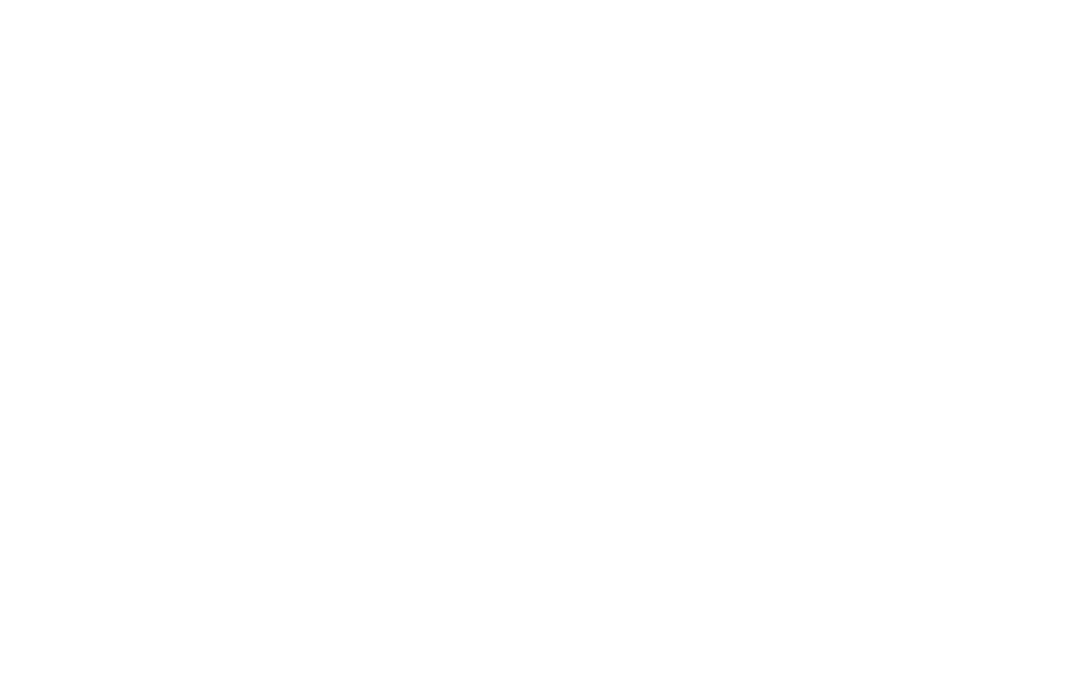
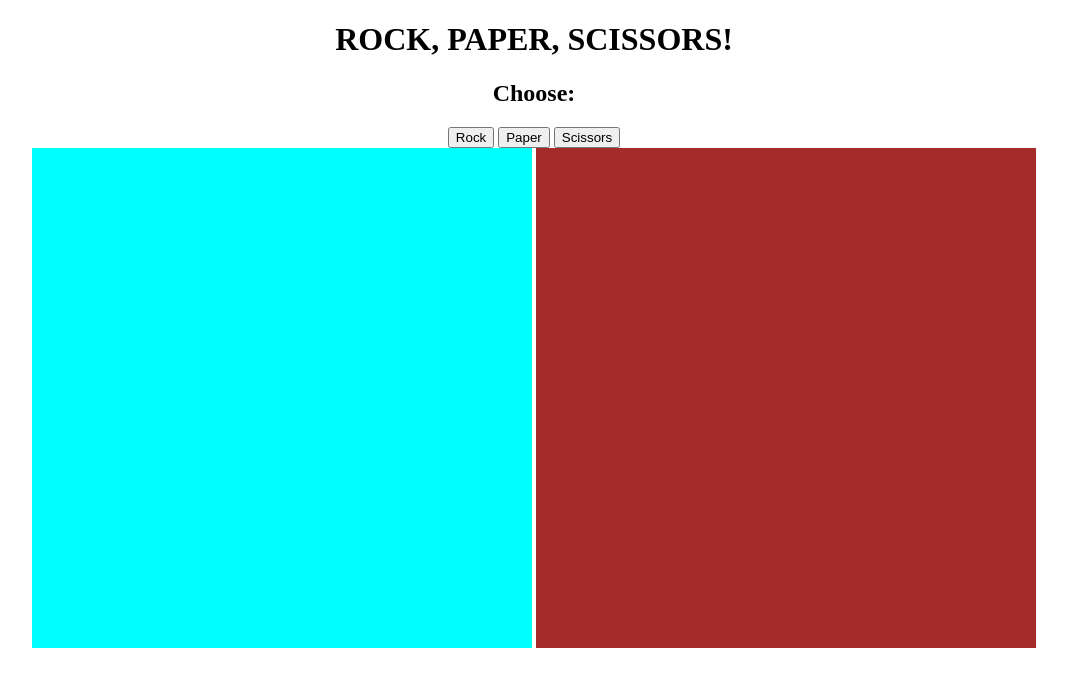
Before and after one commit to LucaNoah/rock-paper-scissors, a plain HTML site: page index.html in a window 1280 px wide. Shown: the whole page, without its empty margins (106-1173 px from the left). Drawn offline with Linux system fonts and the light colour scheme.

Commit message:
add html: header, choose div, game div, and test wise css for the player1 & player2 divs

```diff
--- a/assets/css/style.css
+++ b/assets/css/style.css
@@ -0,0 +1,19 @@
+body {
+  text-align: center;
+}
+
+#player1 {
+  background-color: aqua;
+  width: 500px;
+  height: 500px;
+  display: inline-block;
+  text-align: center;
+}
+
+#player2 {
+  background-color: brown;
+  width: 500px;
+  height: 500px;
+  display: inline-block;
+  text-align: center;
+}
--- a/index.html
+++ b/index.html
@@ -9,6 +9,21 @@
   <title>Document</title>
 </head>
 <body>
+  <header>
+    <h1 class="heading">ROCK, PAPER, SCISSORS!</h1>
+  </header>
+
+  <div class="choose">
+    <h2>Choose:</h2>
+    <button data-type="rock" class="btn-choose">Rock</button>
+    <button data-type="paper" class="btn-choose">Paper</button>
+    <button data-type="scissors" class="btn-choose">Scissors</button>
+  </div>
+
+  <div class="game">
+    <div id="player1"></div>
+    <div id="player2"></div>
+  </div>
 
   <script src="assets/js/script.js"></script>
 </body>
```
